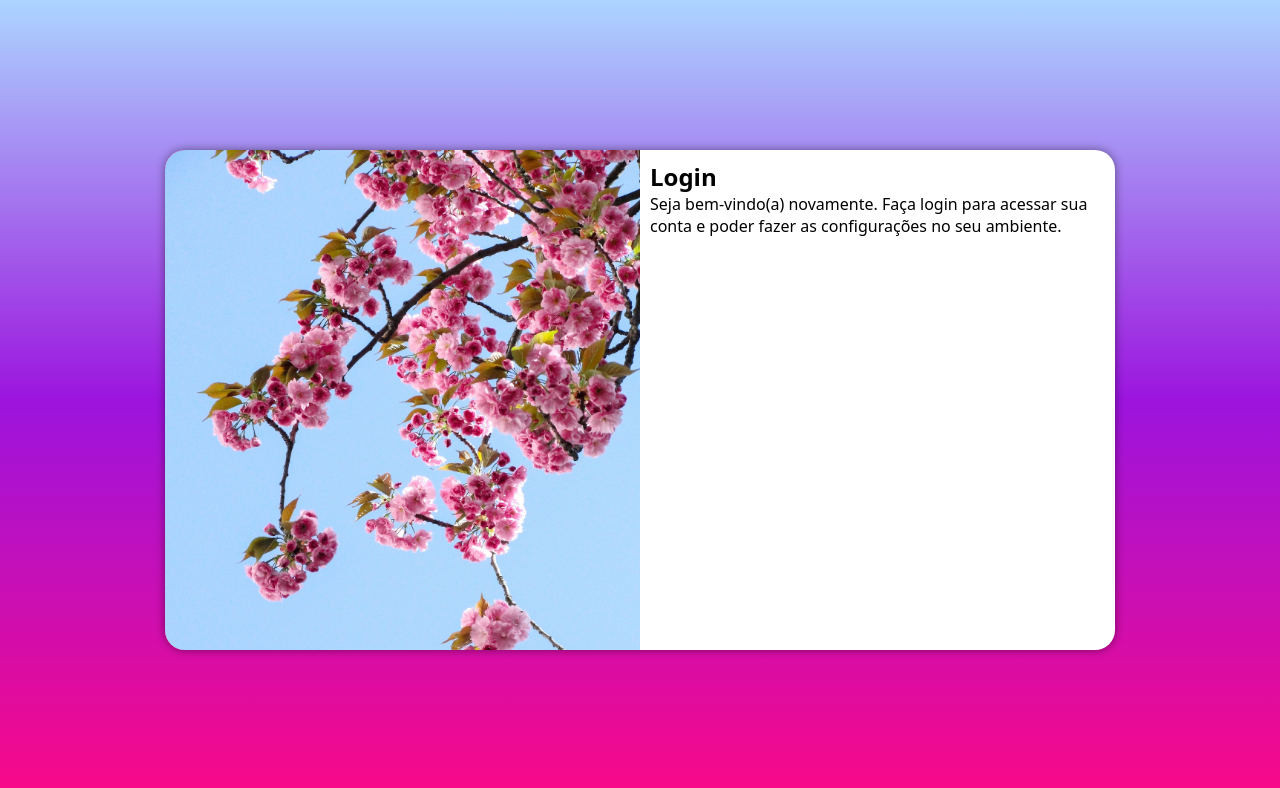
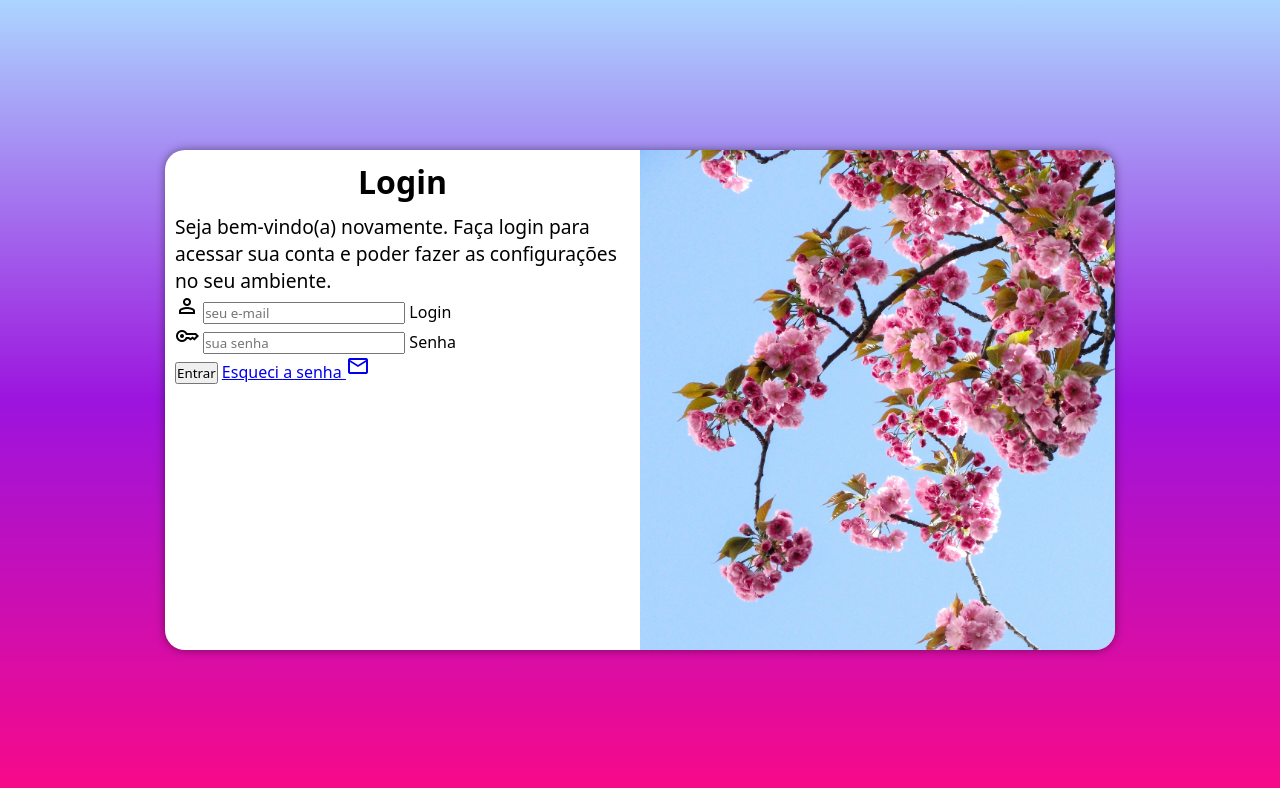
Before and after one commit to FernandaNadrowski/projeto-login, a plain HTML site: page index.html in a window 1280 px wide. Drawn offline with nearby package versions, Linux system fonts and the light colour scheme.

Commit message:
adicionei o formulário

```diff
--- a/estilos/media-query.css
+++ b/estilos/media-query.css
@@ -41,14 +41,22 @@ grandes acima de 1200px
         width: 950px;
     }
     section#login > div#imagem {
-        float: left;
+        float: right;
         width: 50%;
         height: 100%;
     }
 
     section#login > div#formulario {
-        float: right;
+        float: left;
         width: 50%;
     }
 
+    div#formulario > h1 {
+        font-size: 2em;
+    }
+
+    div#formulario > p {
+        font-size: 1.2em;
+    }
+
 }
--- a/estilos/style.css
+++ b/estilos/style.css
@@ -30,6 +30,7 @@ body, html {
 
 }
 
+
 main {
     position: relative;
     height: 100vh;
@@ -50,6 +51,7 @@ section#login {
     box-shadow: 0px 0px 10px rgba(0, 0, 0, 0.450);
 
     transition: width .3s, height .3s;
+    transition-timing-function:ease;
 }
 
 section#login > div#imagem {
@@ -65,3 +67,12 @@ section#login > div#formulario {
     padding: 10px;
 
 }
+
+div#formulario > h1 {
+    text-align: center;
+    margin-bottom: 10px;
+}
+
+div#formulario > p {
+    font-size: 0.8em;
+}
--- a/index.html
+++ b/index.html
@@ -5,6 +5,7 @@
     <meta http-equiv="X-UA-Compatible" content="IE=edge">
     <meta name="viewport" content="width=device-width, initial-scale=1.0">
     <title>Login</title>
+    <link rel="stylesheet" href="https://fonts.googleapis.com/css2?family=Material+Symbols+Outlined:opsz,wght,FILL,GRAD@20..48,100..700,0..1,-50..200" />
     <link rel="stylesheet" href="estilos/style.css">
     <link rel="stylesheet" href="estilos/media-query.css">
 </head>
@@ -18,9 +19,19 @@
             <div id="formulario">
                 <h1>Login</h1>
                 <p>Seja bem-vindo(a) novamente. Faça login para acessar sua conta e poder fazer as configurações no seu ambiente.</p>
-                <form action="login.php" method="post">
-
-
+                <form action="login.php" method="post" autocomplete="on">
+                    <div class="campo">
+                        <span class="material-symbols-outlined">person</span>
+                        <input type="email" name="login" id="ilogin" placeholder="seu e-mail" autocomplete="email" required maxlength="30">
+                        <label for="ilogin">Login</label>
+                    </div>
+                    <div class="campo">
+                        <span class="material-symbols-outlined">key</span>
+                        <input type="password" name="senha" id="isenha" placeholder="sua senha" autocomplete="current-password" required minlength="8" maxlength="12">
+                        <label for="isenha">Senha</label>
+                    </div>
+                    <input type="submit" value="Entrar">
+                    <a href="esqueci.html">Esqueci a senha <span class="material-symbols-outlined">mail</span> </a>
                 </form>
             </div>
 
```
